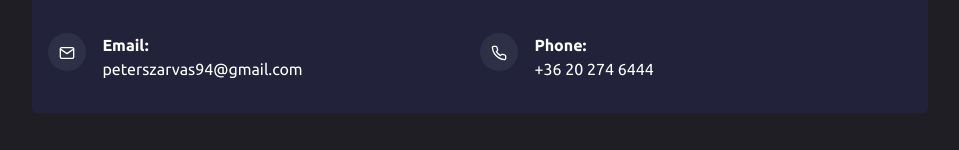
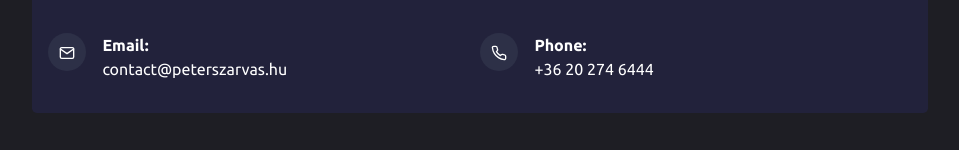
Before and after one commit to peterszarvas94/portfolio-old-1, a React (Create React App) app: page / in a window 1280 px wide. Shown: the part 2854-3004 px from the top of the page, without its empty margins (160-1119 px from the left). Built offline with nearby package versions, Linux system fonts and the light colour scheme.

Commit message:
update email address

```diff
--- a/src/pages/Contact.js
+++ b/src/pages/Contact.js
@@ -1,81 +1,13 @@
-import React, { useState } from "react";
+import React from "react";
 
-//eslint-disable-next-line
-import emailjs, { init } from "emailjs-com";
 import { FiMail, FiPhone, FiGithub } from "react-icons/fi";
-import { FaPaperPlane, FaLinkedin } from "react-icons/fa";
+import { FaLinkedin } from "react-icons/fa";
 
 import "../styles/Contact.css";
 
-// init("user_MWRHD7DbwWh1M82xabdWy");
-
 const Contact = () => {
-	// save data to send
-	// const [toSend, setToSend] = useState({
-	//     contact_name: '',
-	//     contact_email: '',
-	//     contact_subject: '',
-	//     contact_message: ''
-	// });
-
-	//handle typing
-	// const handleChange = (e) => {
-	//     setToSend({ ...toSend, [e.target.name]: e.target.value });
-	//     e.target.style.boxShadow = 'none'
-	//     let name = e.target.name.split('_')[1];
-	//     name = name.split('').map((e) => (name.indexOf(e) === 0) ? e.toUpperCase() : e).join('');
-	//     e.target.placeholder = name;
-	// };
-
-	//handle submiting
-	// const submitForm = async (e) => {
-	//     e.preventDefault();
-	//     e.stopPropagation();
-
-	//     const fields = document.getElementById('contact_form').querySelectorAll("[required]");
-
-	//     let error = false;
-
-	//     for (let i = 0; i < fields.length; i++) {
-
-	//         if(!fields[i].value) {
-	//             let name = fields[i].name.split('_')[1];
-	//             fields[i].placeholder = 'Enter your ' + name + ' there';
-	//             fields[i].style.boxShadow = 'inset 0 0 1px 1px red';
-	//             error = true;
-	//         }
-
-	//         if (i === 1) {
-	//             const re = /^(([^<>()[\]\\.,;:\s@"]+(\.[^<>()[\]\\.,;:\s@"]+)*)|(".+"))@((\[[0-9]{1,3}\.[0-9]{1,3}\.[0-9]{1,3}\.[0-9]{1,3}\])|(([a-zA-Z\-0-9]+\.)+[a-zA-Z]{2,}))$/;
-	//             if(!re.test(fields[i].value)) {
-	//                 fields[i].value = '';
-	//                 fields[i].placeholder = 'Enter a valid email address';
-	//                 fields[i].style.boxShadow = 'inset 0 0 1px 1px red';
-	//                 error = true;
-	//             }
-	//         }
-	//     }
-
-	//     if (error) {
-	//         return;
-	//     }
-
-	//     try {
-	//         await emailjs.send("service_tymk94v", "template_6od5ifg", {
-	//             contact_name: toSend.contact_name,
-	//             contact_subject: toSend.contact_subject,
-	//             contact_email: toSend.contact_email,
-	//             contact_message: toSend.contact_message
-	//         });
-	//         alert('Your message has been sent');
-	//     } catch(err) {
-	//         // console.log(err);
-	//     }
-	// }
-
 	//scroll animations
 	const handleContactScroll = () => {
-		// const form_children = document.getElementById('contact_form').children;
 		const contact_element_top =
 			document.getElementById("contact").getBoundingClientRect().top +
 			window.pageYOffset;
@@ -87,22 +19,6 @@ const Contact = () => {
 		const addAminationClass = () => {
 			contact_details.classList.add("details_animation");
 		};
-
-		// const addAminationClassOld = (i) => {
-		//     if (i+1 === form_children.length) {
-		//         form_children[i].classList.add('details_animation');
-		//     } else {
-		//         form_children[i].classList.add('contact_animation');
-		//     }
-		//     i++;
-		//     if (i < form_children.length) {
-		//         setTimeout(() => {
-		//             addAminationClass(i);
-		//         }, 100);
-		//     } else {
-		//         document.removeEventListener('scroll', handleContactScroll);
-		//     }
-		// }
 
 		if (
 			window.pageYOffset >=
@@ -129,9 +45,9 @@ const Contact = () => {
 		},
 		{
 			name: "Email",
-			link: "mailto:peterszarvas94@gmail.com",
+			link: "mailto:contact@peterszarvas.hu",
 			icon: <FiMail />,
-			text: "peterszarvas94@gmail.com",
+			text: "contact@peterszarvas.hu",
 		},
 		{
 			name: "Phone",
@@ -158,7 +74,7 @@ const Contact = () => {
 				</li>
 			);
 		});
-        return elements;
+		return elements;
 	}
 
 	return (
@@ -174,9 +90,7 @@ const Contact = () => {
 				{/* my contact details */}
 				<div className="contact_details" id="contact_details">
 					{/* <h3>Get in touch!</h3> */}
-					<ul>
-						{renderContactLinks()}
-					</ul>
+					<ul>{renderContactLinks()}</ul>
 				</div>
 
 				{/* </form> */}
```
